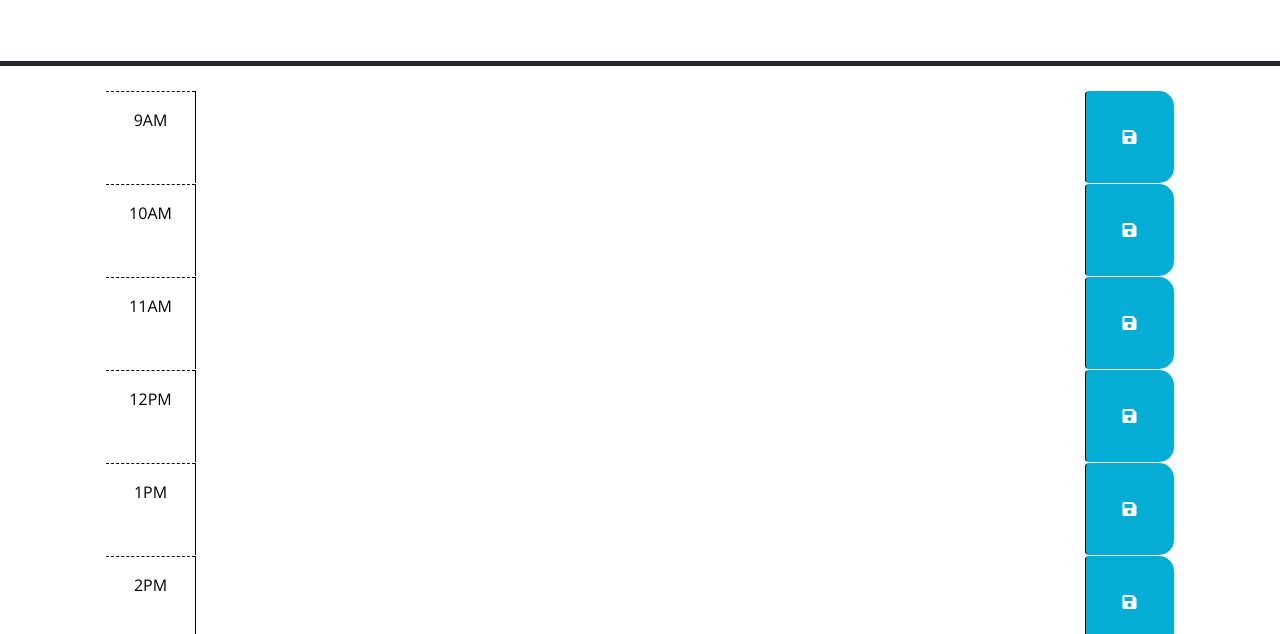
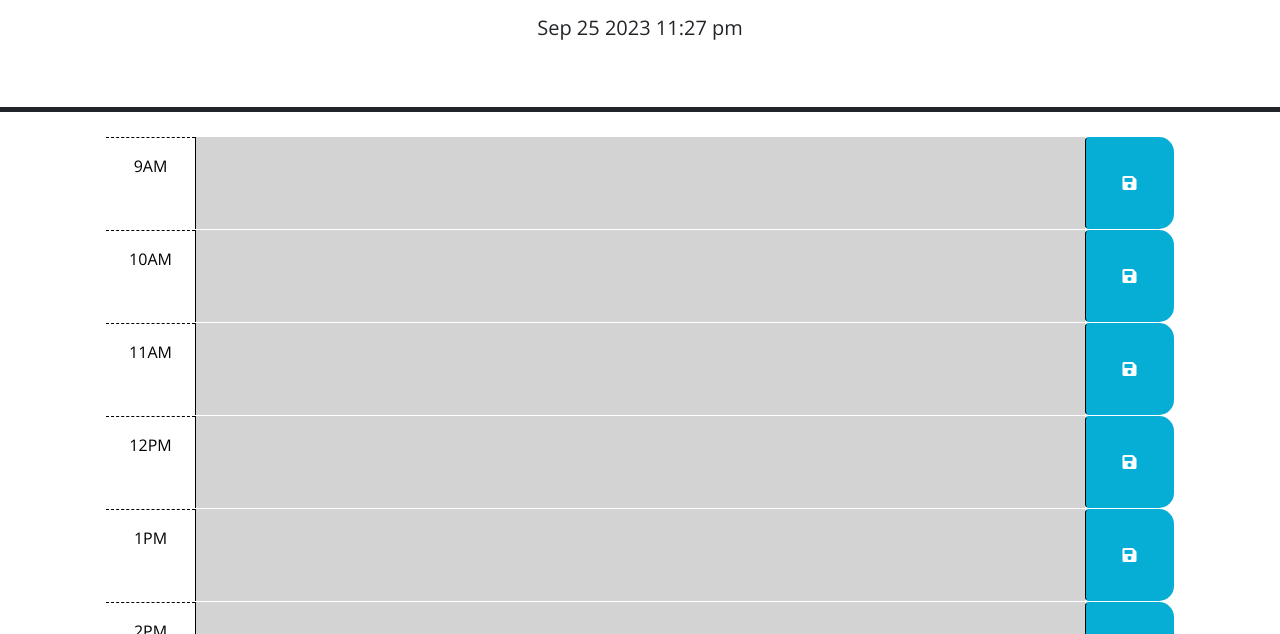
Before and after one commit to Saosyn/C5-Work-Day-Scheduler, a plain HTML site: page index.html in a window 1280 px wide. Shown: the part 166-800 px from the top of the page. Drawn offline with nearby package versions, Linux system fonts and the light colour scheme; files that its build step writes are made by us from their sources.

Commit message:
page again would not load properly. Had to redirect the css and script sheets after moving the HTML

```diff
--- a/index.html
+++ b/index.html
@@ -18,7 +18,7 @@
       href="https://fonts.googleapis.com/css?family=Open+Sans&display=swap"
       rel="stylesheet"
     />
-    <link rel="stylesheet" href="style.css" />
+    <link rel="stylesheet" href="/Develop/style.css" />
     <title>Work Day Scheduler</title>
   </head>
 
@@ -109,6 +109,6 @@
       crossorigin="anonymous"
     ></script>
 
-    <script src="script.js"></script>
+    <script src="/Develop/script.js"></script>
   </body>
 </html>
```
